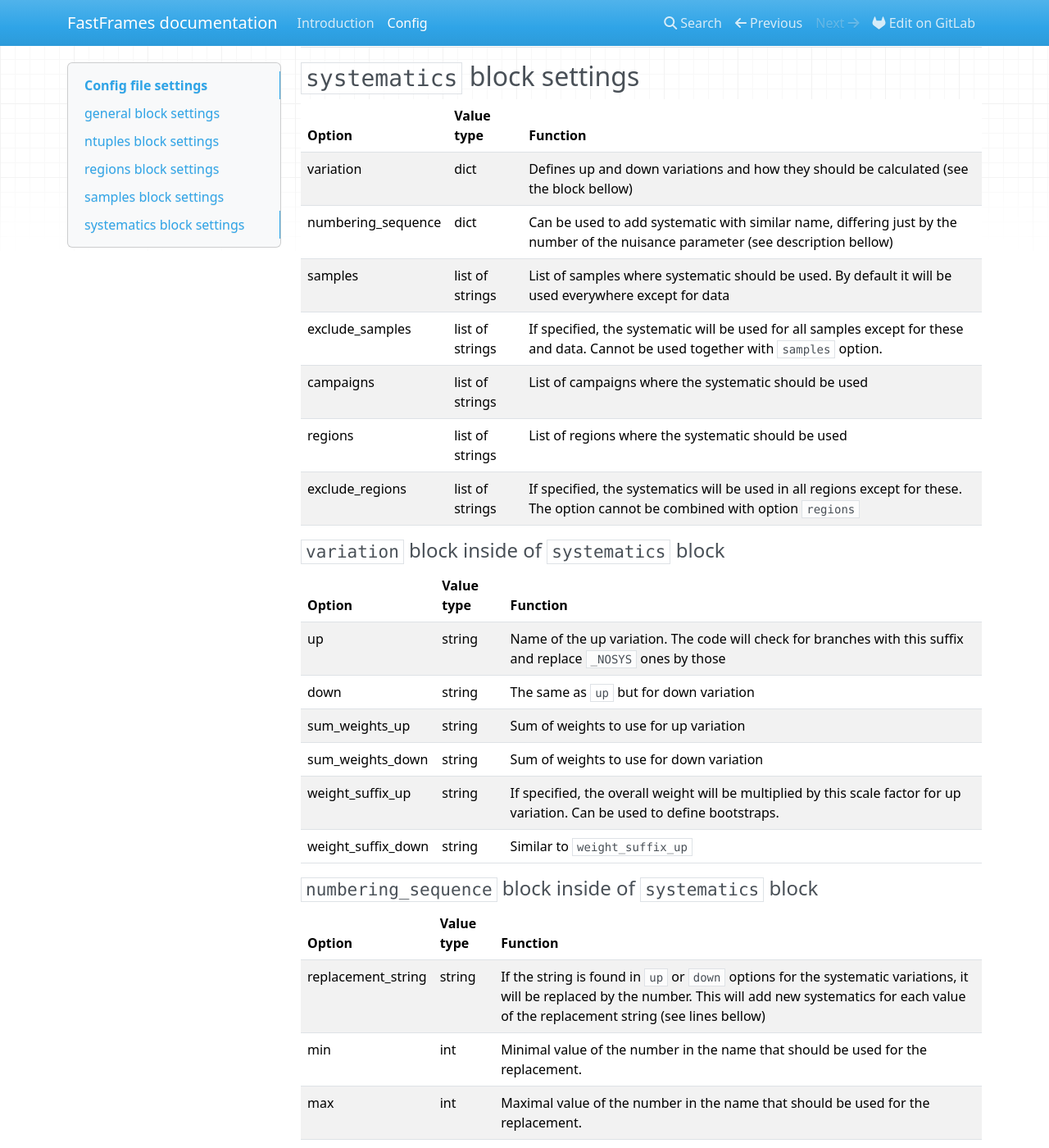
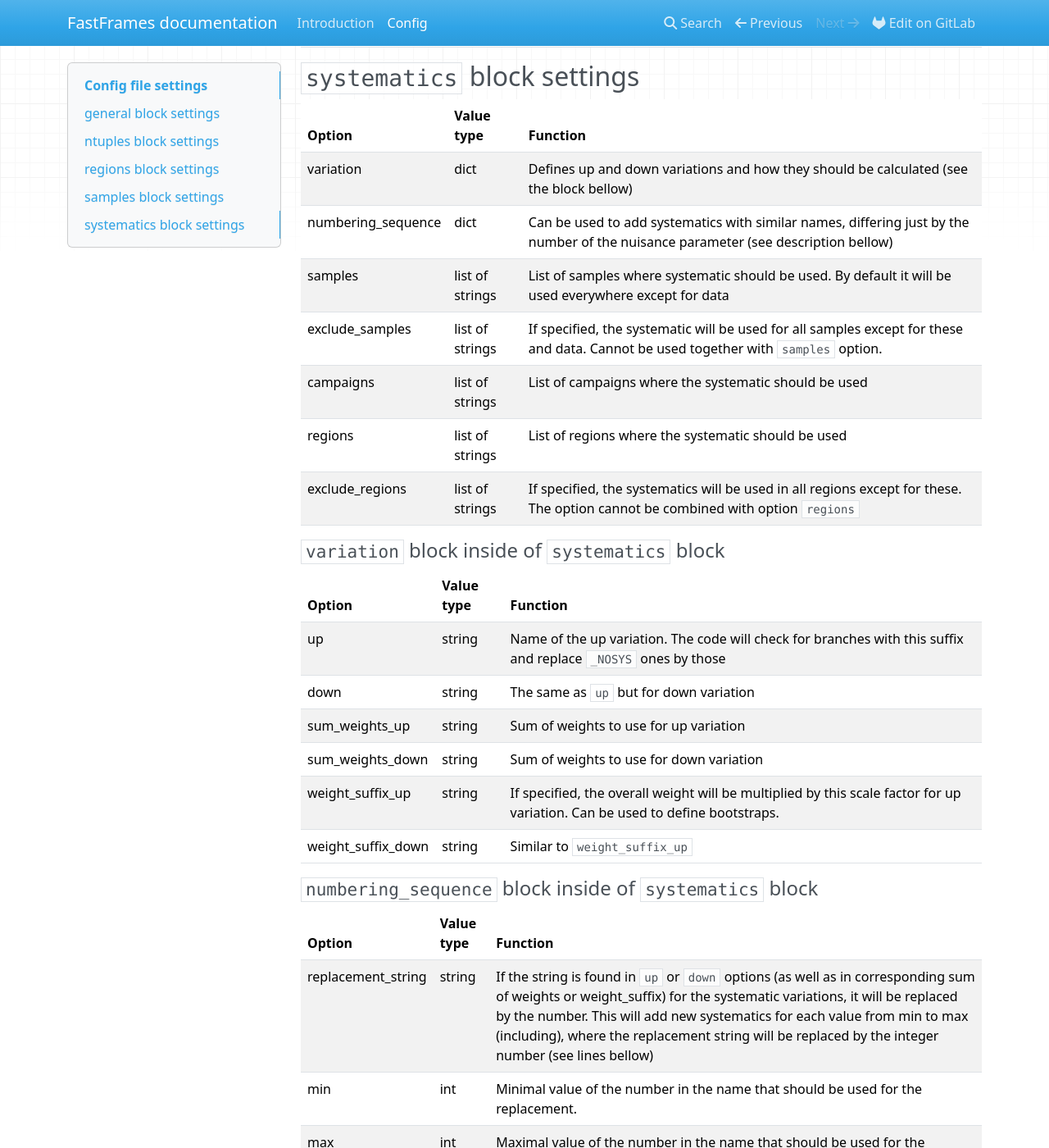
Before and after one commit to SuperNova76/FastFrames, an MkDocs documentation site: the page built from docs/config.md, in a window 1280 px wide and 1400 px high, scrolled down 4394 px. Shown: the whole window at 82% size. Built offline with MkDocs 1.6.1, drawn with Linux system fonts in a browser that asks for light colours; nearby versions of some CDN libraries.

Commit message:
Improving documentation for numbering_sequence

````diff
--- a/docs/config.md
+++ b/docs/config.md
@@ -99,7 +99,7 @@ User has 2 options how to define the binning. Either specify bin edges for irreg
 | **Option**        | **Value type**    | **Function** |
 | ----------------- | ----------------- | ------------ |
 | variation         | dict              | Defines up and down variations and how they should be calculated (see the block bellow) |
-| numbering_sequence| dict              | Can be used to add systematic with similar name, differing just by the number of the nuisance parameter  (see description bellow)|
+| numbering_sequence| dict              | Can be used to add systematics with similar names, differing just by the number of the nuisance parameter  (see description bellow)|
 | samples           | list of strings   | List of samples where systematic should be used. By default it will be used everywhere except for data    |
 | exclude_samples   | list of strings   | If specified, the systematic will be used for all samples except for these and data. Cannot be used together with ```samples``` option. |
 | campaigns         | list of strings   | List of campaigns where the systematic should be used |
@@ -122,6 +122,6 @@ User has 2 options how to define the binning. Either specify bin edges for irreg
 
 | **Option**        | **Value type**    | **Function** |
 | ----------------- | ----------------- | ------------ |
-| replacement_string| string            | If the string is found in ```up``` or ```down``` options for the systematic variations, it will be replaced by the number. This will add new systematics for each value of the replacement string (see lines bellow) |
+| replacement_string| string            | If the string is found in ```up``` or ```down``` options (as well as in corresponding sum of weights or weight_suffix) for the systematic variations, it will be replaced by the number. This will add new systematics for each value from min to max (including), where the replacement string will be replaced by the integer number (see lines bellow) |
 | min               | int               | Minimal value of the number in the name that should be used for the replacement.   |
 | max               | int               | Maximal value of the number in the name that should be used for the replacement.   |
````
